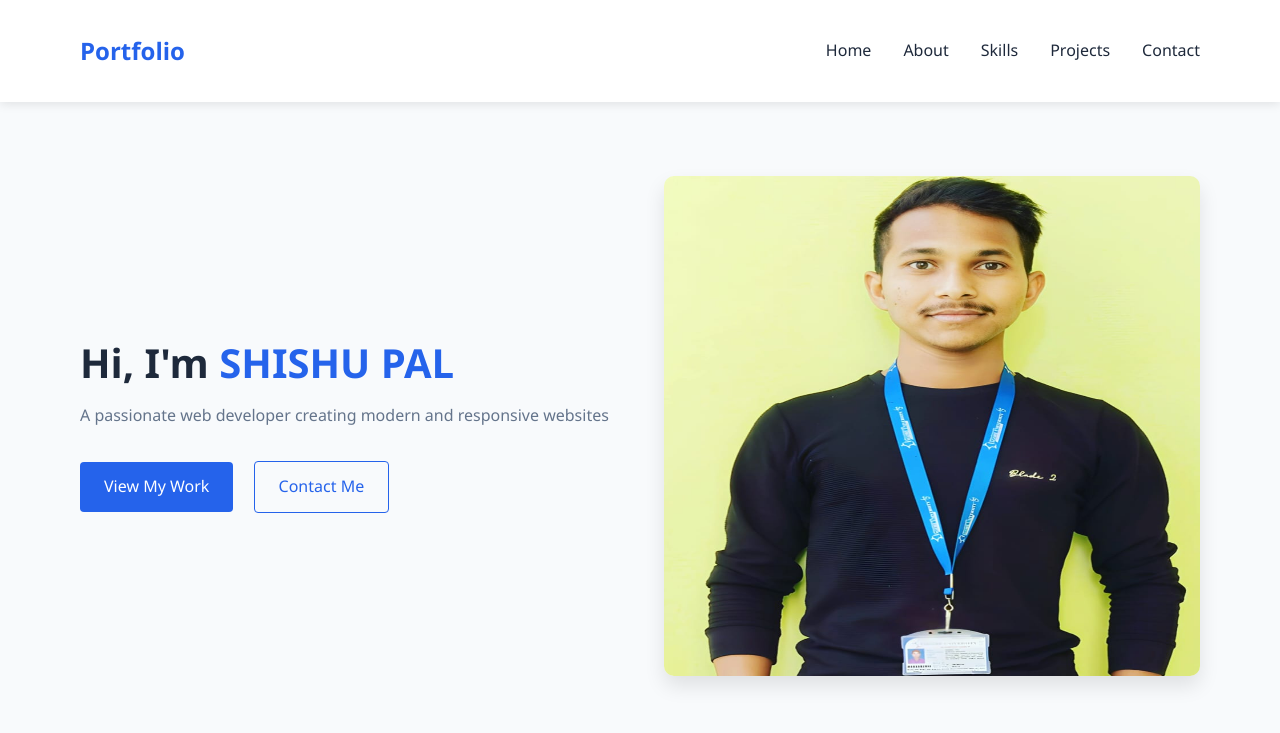
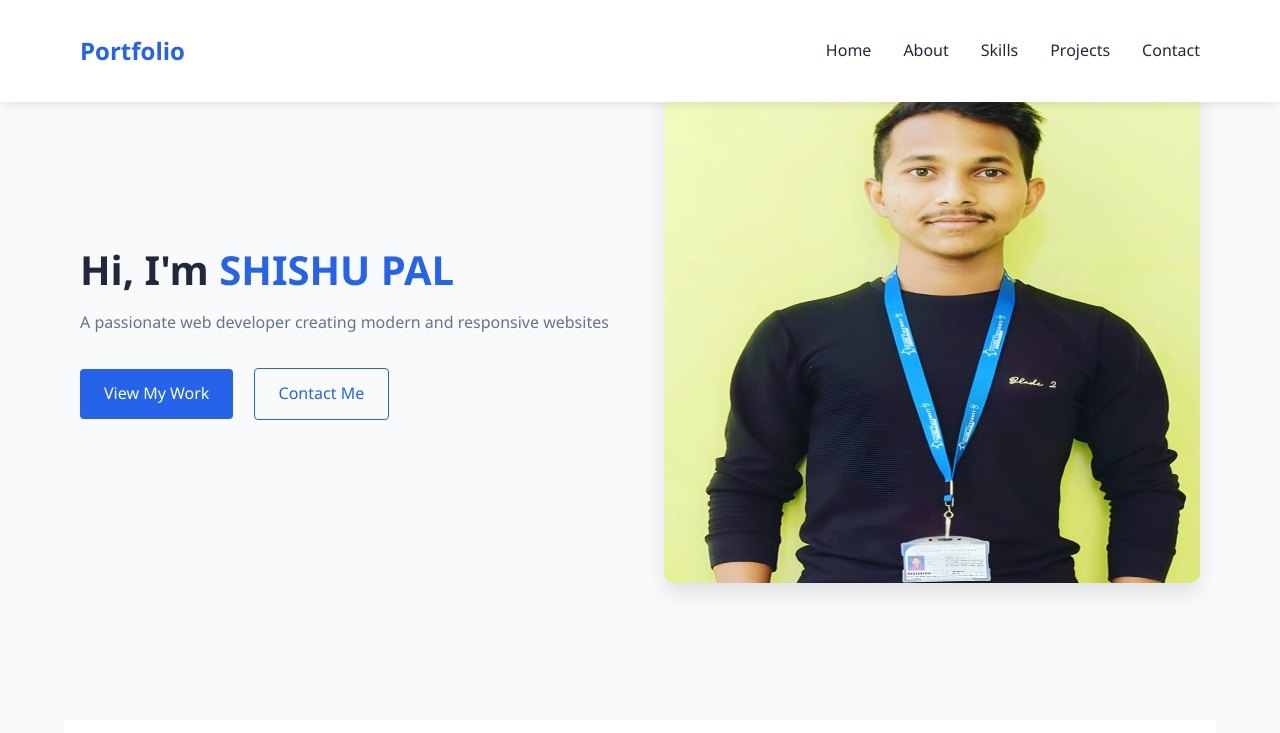
Before and after one commit to shishu562/PortFolio, a plain HTML site: page index.html in a window 1280 px wide. Shown: the top 733 px of the page. Drawn offline with Linux system fonts and the light colour scheme; a small style sheet from the web is missing.

Commit message:
Update protfoli.css
Hii

```diff
--- a/protfoli.css
+++ b/protfoli.css
@@ -127,7 +127,7 @@
 
         /* Hero Styles */
         #hero {
-            padding-top: 10rem;
+            padding-top: 10px;
             min-height: 90vh;
             display: flex;
             align-items: center;
```
